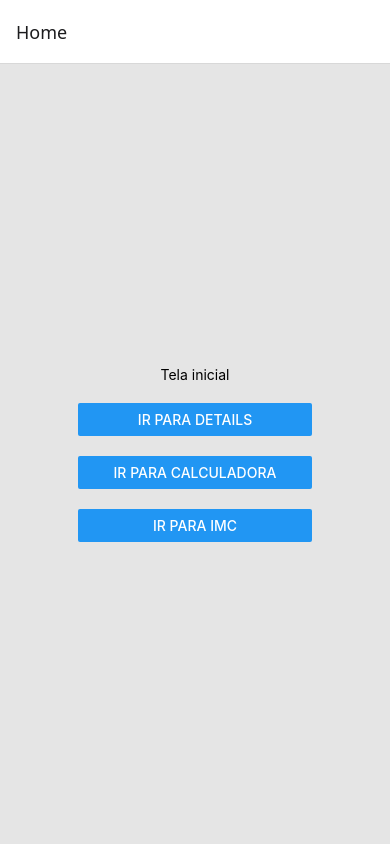
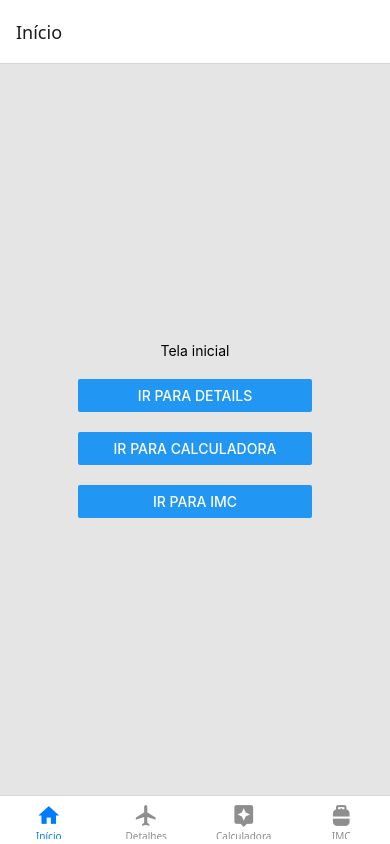
Before and after one commit to aureliovianadev/exercicioNavegacao, a React Native app: screen / in a window 390 px wide. Built offline with nearby package versions, Linux system fonts and the light colour scheme.

Commit message:
Bottom-tabs

```diff
--- a/App.js
+++ b/App.js
@@ -1,5 +1,6 @@
 import { NavigationContainer } from '@react-navigation/native'
-import { createStackNavigator } from "@react-navigation/stack";
+import { createBottomTabNavigator } from "@react-navigation/bottom-tabs";
+import {MaterialIcons} from '@expo/vector-icons'
 
 
 import HomeScreen from "./screens/HomeScreen";
@@ -7,17 +8,45 @@ import DetailsScreen from './screens/DetailsScreen';
 import CalculadoraScreen from './screens/CalculadoraScreen';
 import ImcScreen from './screens/ImcScreen';
 
-const Stack = createStackNavigator()
+const Tab = createBottomTabNavigator()
 
-export default function AppStack(){
+export default function AppTabs(){
   return(
     <NavigationContainer>
-      <Stack.Navigator initialRouteName='Home'>
-        <Stack.Screen name='Home' component={HomeScreen}  />
-        <Stack.Screen name='Details' component={DetailsScreen} />
-        <Stack.Screen name='Calculadora' component={CalculadoraScreen} />
-        <Stack.Screen name='IMC' component={ImcScreen} />
-      </Stack.Navigator>
+      <Tab.Navigator initialRouteName='Home'>
+        <Tab.Screen name='Home'
+        component={HomeScreen}
+        options={{
+          title: 'Início',
+          tabBarIcon:({color, size}) => (
+            <MaterialIcons name='home' color={color} size={size}/>
+          )
+        }}/>
+        <Tab.Screen name='Details'
+         component={DetailsScreen}
+         options={{
+          title: 'Detalhes',
+          tabBarIcon:({color, size}) => (
+            <MaterialIcons name='airplanemode-active' color={color} size={size}/>
+          )
+        }}/>
+        <Tab.Screen name='Calculadora'
+        component={CalculadoraScreen}
+        options={{
+          title: 'Calculadora',
+          tabBarIcon:({color, size}) => (
+            <MaterialIcons name='assistant' color={color} size={size}/>
+          )
+        }}/>
+        <Tab.Screen name='IMC'
+        component={ImcScreen}
+        options={{
+          title: 'IMC',
+          tabBarIcon:({color, size}) => (
+            <MaterialIcons name='propane-tank' color={color} size={size}/>
+          )
+        }}/>
+      </Tab.Navigator>
     </NavigationContainer>
   )
 }
--- a/package.json
+++ b/package.json
@@ -9,8 +9,10 @@
     "web": "expo start --web"
   },
   "dependencies": {
+    "@expo/vector-icons": "^15.0.3",
+    "@react-navigation/bottom-tabs": "^7.7.3",
     "@react-navigation/drawer": "^7.6.0",
-    "@react-navigation/native": "^7.1.18",
+    "@react-navigation/native": "^7.1.19",
     "@react-navigation/stack": "^7.4.10",
     "expo": "~54.0.14",
     "expo-status-bar": "~3.0.8",
```
Also changed, not shown: 1 other file (tests, documents, lock files or other folders).
